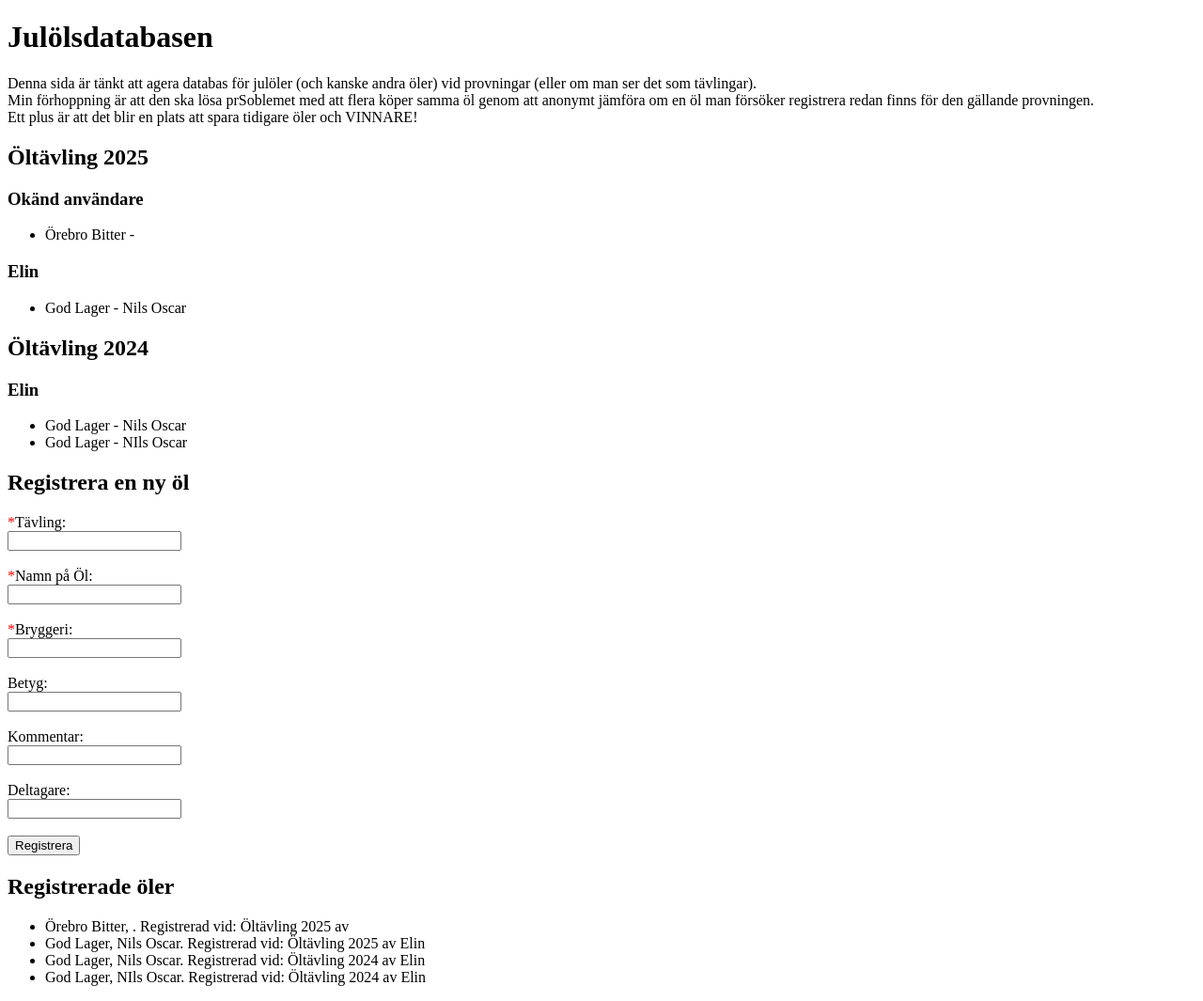
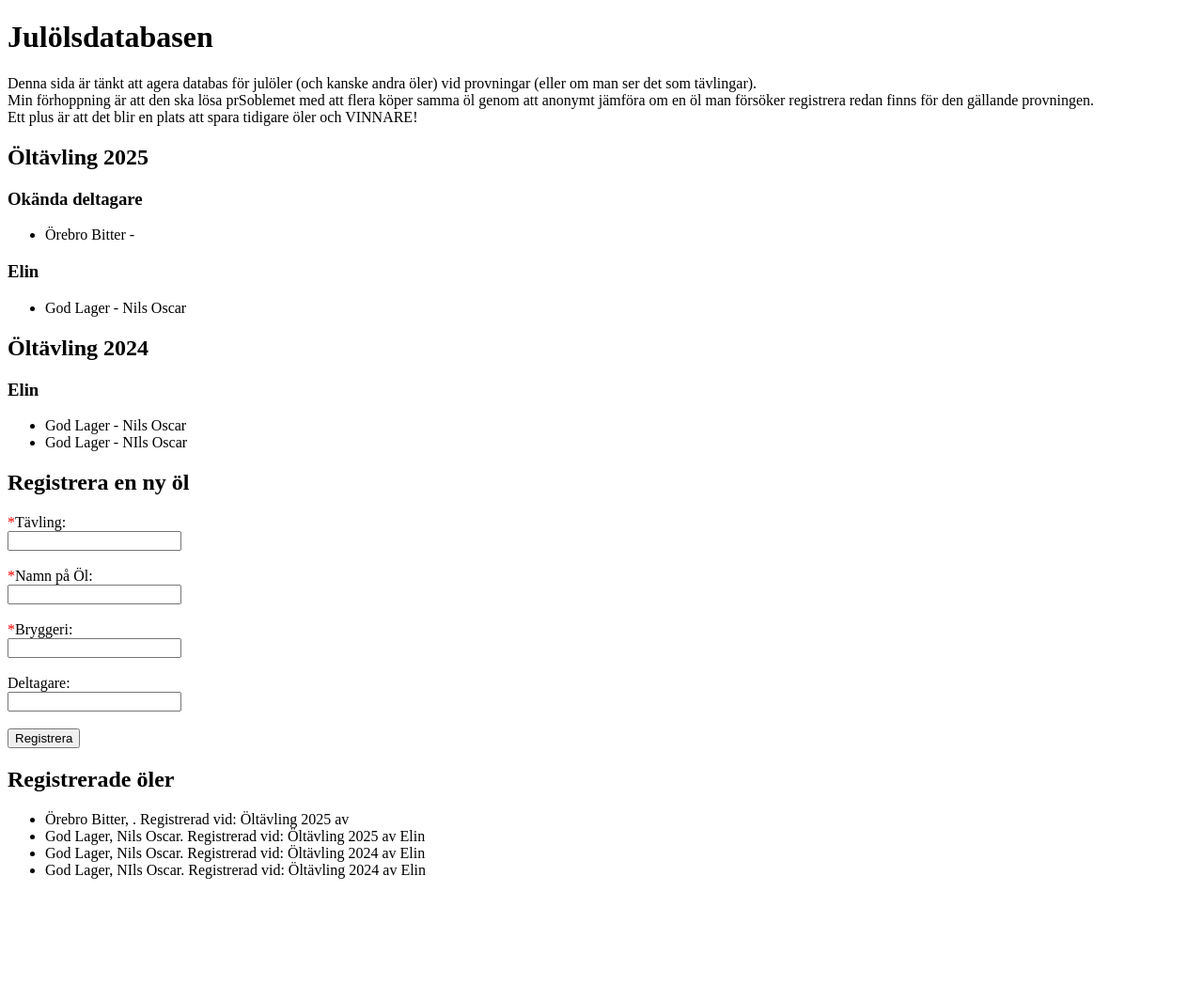
Before and after one commit to gstvsnd/Ol_databasen_ws, a Flask app: page / in a window 1280 px wide. Shown: the whole page at 94% size. After the commit the page ends 935 px from the top, so only its background shows below. Run offline with Flask 3, Linux system fonts and the light colour scheme.

Commit message:
Kommentarer

```diff
--- a/app.py
+++ b/app.py
@@ -24,6 +24,7 @@ class Beer(db.Model):
     sign = db.Column(db.String(100), nullable=True)               # Vem som Bidrog med Ölen
     score = db.Column(db.Float, nullable=True)                    # Betyg (kanske 1-10)
     comment = db.Column(db.Text, nullable=True)                   # Kommentar (hur lång som hellst)
+    code = db.Column(db.String(100), nullable=True)               # Kan vara fancy i framtiden
 
 # Databasen skapas
 with app.app_context():
--- a/templates/index.html
+++ b/templates/index.html
@@ -19,11 +19,11 @@
 
     <!-- Skapa en tävlingsrubrik om ny tävling registreras -->
     {% for competition, sign_dict in grouped_beers.items() %}
-        <h2>{{ competition if competition else "Okänd tävling" }}</h2>
+        <h2>{{ competition }}</h2>
 
         <!-- Alla användare inom tävlingen -->
         {% for sign, beers in sign_dict.items() %}
-            <h3>{{ sign if sign else "Okänd användare" }}</h3>
+            <h3>{{ sign if sign else "Okända deltagare" }}</h3>
             <ul>
                 {% for beer in beers %}
                     <li>{{ beer.name }} - {{ beer.brewery }}</li>
@@ -47,11 +47,14 @@
         <input type="text" id="brewery" name="brewery" required><br><br>
         <!-- Ibland saknas bryggeri på Systembolagets webbsida -->
 
-        <label for="score">Betyg:</label><br>
-        <input type="text" id="score" name="score"><br><br>
+        <!--
+        Svårt att svara på nu:
+            <label for="score">Betyg:</label><br>
+            <input type="text" id="score" name="score"><br><br>
 
-        <label for="comment">Kommentar:</label><br>
-        <input type="text" id="comment" name="comment"><br><br>
+            <label for="comment">Kommentar:</label><br>
+            <input type="text" id="comment" name="comment"><br><br>
+        -->
 
         <label for="sign">Deltagare:</label><br>
         <input type="text" id="sign" name="sign"><br><br>
@@ -72,6 +75,20 @@
         <p>Inga öler har registrerats ännu.</p>
     {% endif %}
 
+    <!--
+    Kvar att göra
+        KRITISKT
+        * Jämföra namn och tävlingar bättre (ex: stora och små bokstäver försvårar)
+        Viktigt
+        * Ändra och ta bort öler
+        Trevligt
+        * Sortera i listor
+        * Presentera öler och tävlingar bättre/snyggare
+        * Göra sidan lättare att använda
+        Kuriosa
+        * Qr koder
+    -->
+
 
 </body>
 </html>
```
Also changed, not shown: instance/beers.db.
